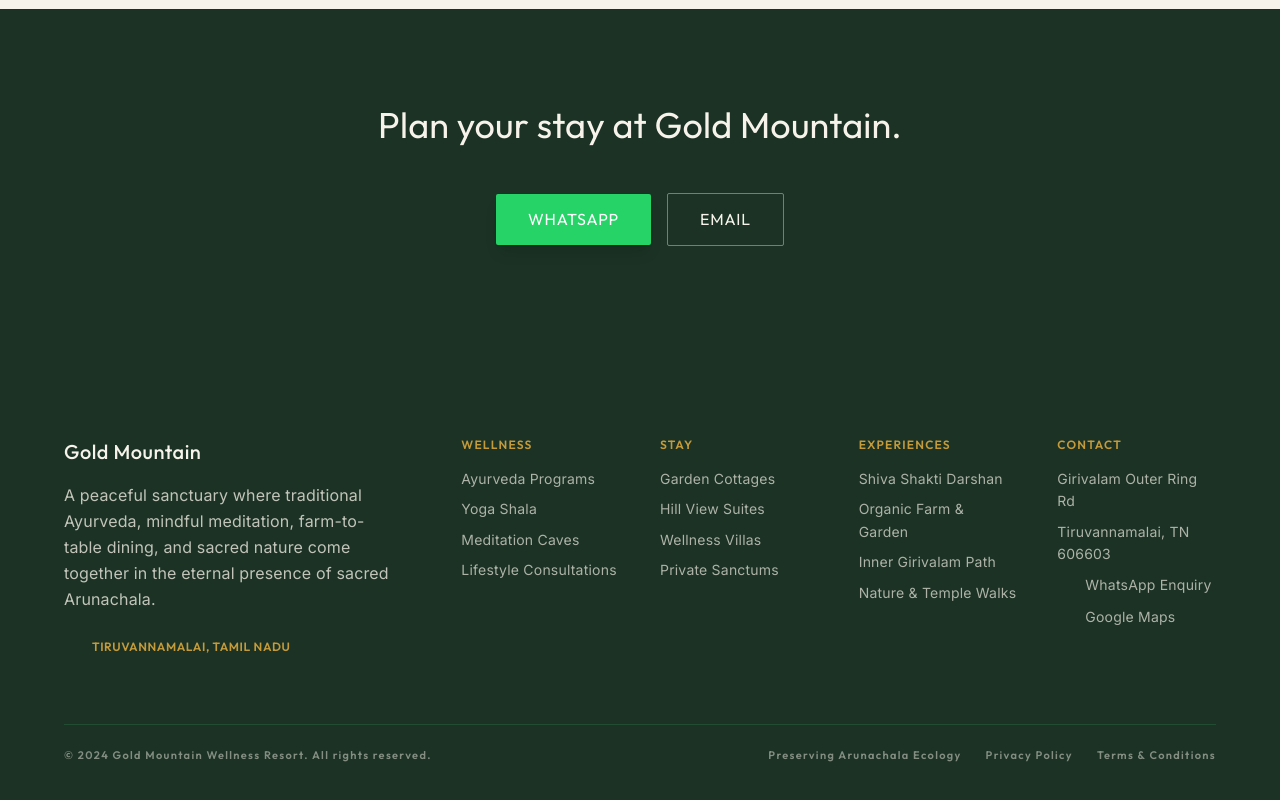
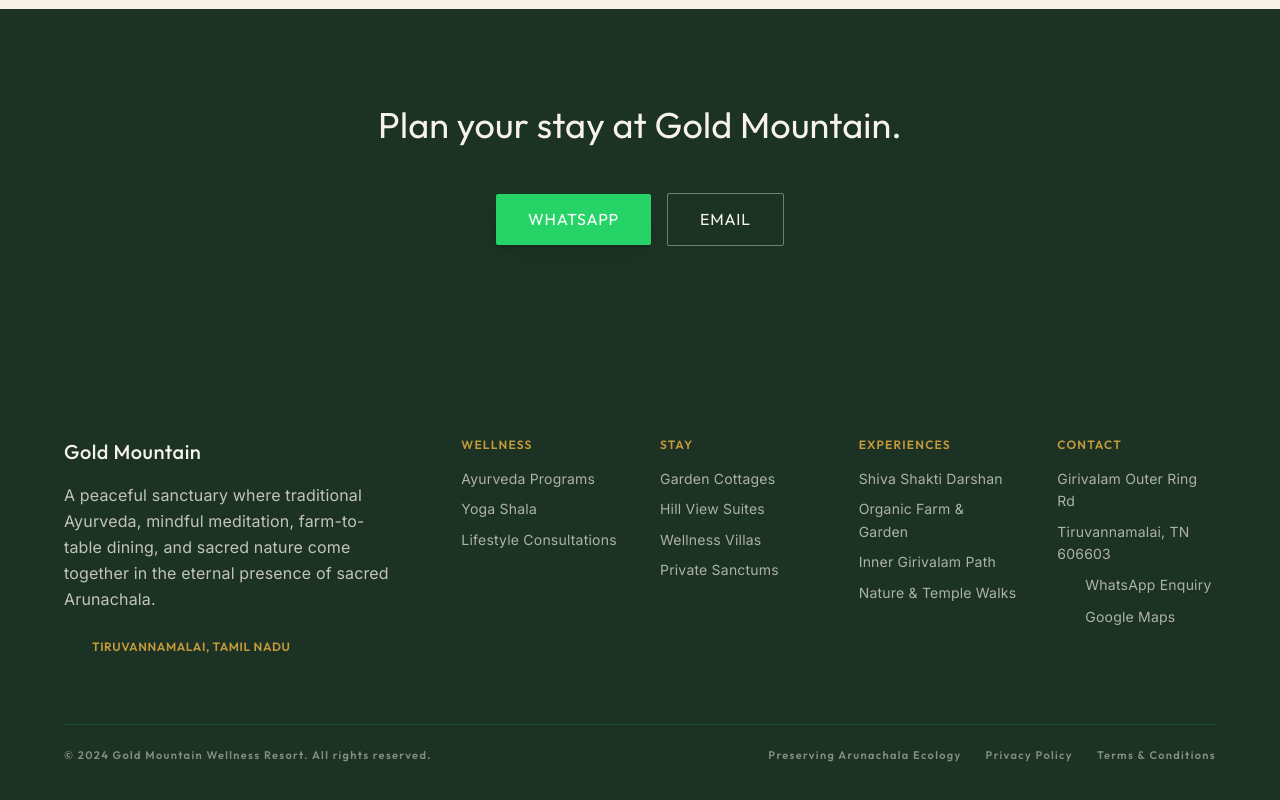
Before and after one commit to aswin-dev-fsd/gold_mountain_v7, a Next.js app: page /stay in a window 1280 px wide. Shown: the part 3616-4416 px from the top of the page. Built offline with nearby package versions, Linux system fonts and the light colour scheme.

Commit message:
chore: remove forbidden terms (koi, master botanist, meditation caves)

```diff
--- a/src/components/Experiences.tsx
+++ b/src/components/Experiences.tsx
@@ -92,7 +92,7 @@ export default function Experiences() {
               <span className="font-label-sm text-label-sm uppercase tracking-widest text-accent-gold">Water Meditation</span>
               <h3 className="font-headline-sm text-headline-sm text-canvas-ivory mt-space-xs mb-space-xs">Lotus Reflection Pond</h3>
               <p className="font-body-sm text-body-sm text-surface-container-high/70 leading-relaxed">
-                A serene expanse of clear natural water reflecting the golden silhouette of the mountain at sunrise, surrounded by native water lilies, koi, and silent stepped stone ghats.
+                A serene expanse of clear natural water reflecting the golden silhouette of the mountain at sunrise, surrounded by native water lilies and silent stepped stone ghats.
               </p>
             </div>
             <div className="mt-space-lg pt-space-sm border-t border-forest-deep">
@@ -126,7 +126,7 @@ export default function Experiences() {
               <span className="font-label-sm text-label-sm uppercase tracking-widest text-accent-gold">Soil Medicine</span>
               <h3 className="font-headline-sm text-headline-sm text-canvas-ivory mt-space-xs mb-space-xs">Organic Farm &amp; Medicinal Flora Garden</h3>
               <p className="font-body-sm text-body-sm text-surface-container-high/70 leading-relaxed">
-                Walk through dense rows of Brahmi, Ashwagandha, Tulsi, Moringa, and heirloom indigenous vegetables. Learn herbal preparations and taste wild herbs harvested fresh during morning quiet walks guided by our master botanist.
+                Walk through dense rows of Brahmi, Ashwagandha, Tulsi, Moringa, and heirloom indigenous vegetables. Learn herbal preparations and taste wild herbs harvested fresh during morning quiet walks.
               </p>
             </div>
             <div className="mt-space-lg pt-space-sm border-t border-forest-deep flex flex-col sm:flex-row sm:items-center sm:justify-between gap-2 sm:gap-0">
--- a/src/components/Footer.tsx
+++ b/src/components/Footer.tsx
@@ -48,7 +48,6 @@ export default function Footer() {
             <ul className="space-y-space-sm font-body-sm text-body-sm text-surface-container-high/70">
               <li><a href="#wellness" className="hover:text-canvas-ivory transition-colors">Ayurveda Programs</a></li>
               <li><a href="#wellness" className="hover:text-canvas-ivory transition-colors">Yoga Shala</a></li>
-              <li><a href="#wellness" className="hover:text-canvas-ivory transition-colors">Meditation Caves</a></li>
               <li><a href="#wellness" className="hover:text-canvas-ivory transition-colors">Lifestyle Consultations</a></li>
             </ul>
           </div>
--- a/src/components/Wellness.tsx
+++ b/src/components/Wellness.tsx
@@ -115,7 +115,7 @@ export default function Wellness() {
               </div>
               <div className="flex items-center gap-space-sm text-forest-charcoal font-body-sm text-body-sm">
                 <span className="material-symbols-outlined text-accent-gold text-[20px]">check_circle</span>
-                <span>Meditation caves and stillness reflection spots</span>
+                <span>Quiet stillness reflection spots</span>
               </div>
             </div>
             <div className="pt-space-sm">
```
